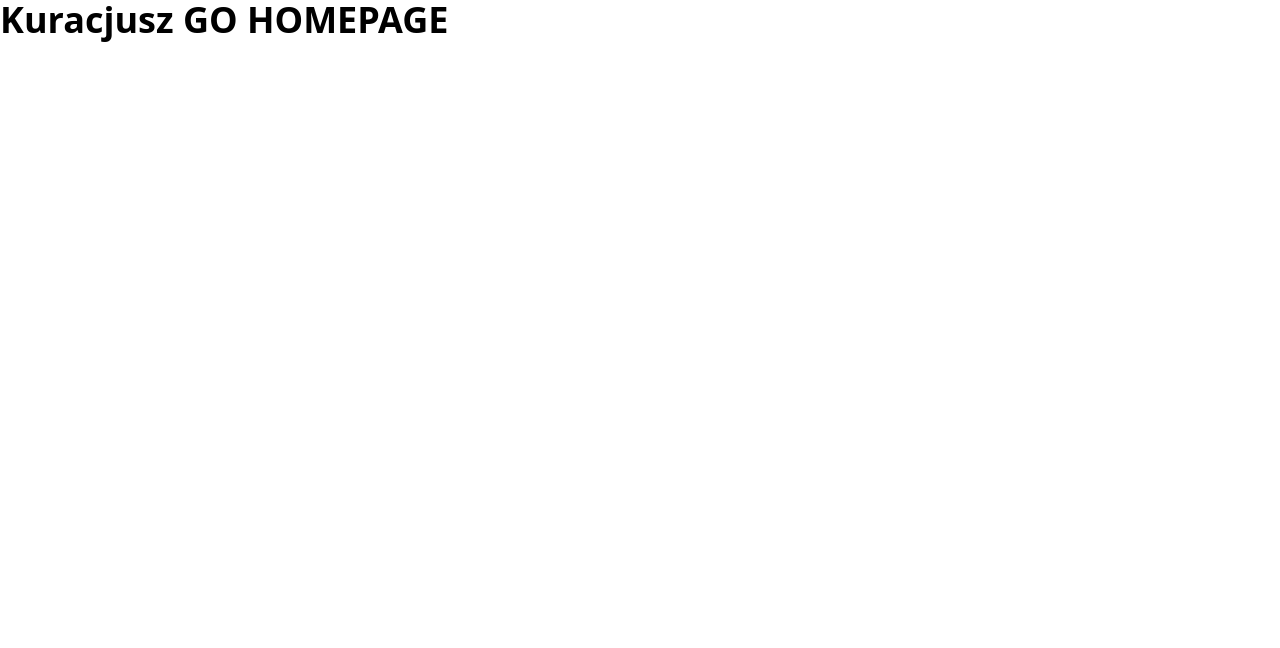
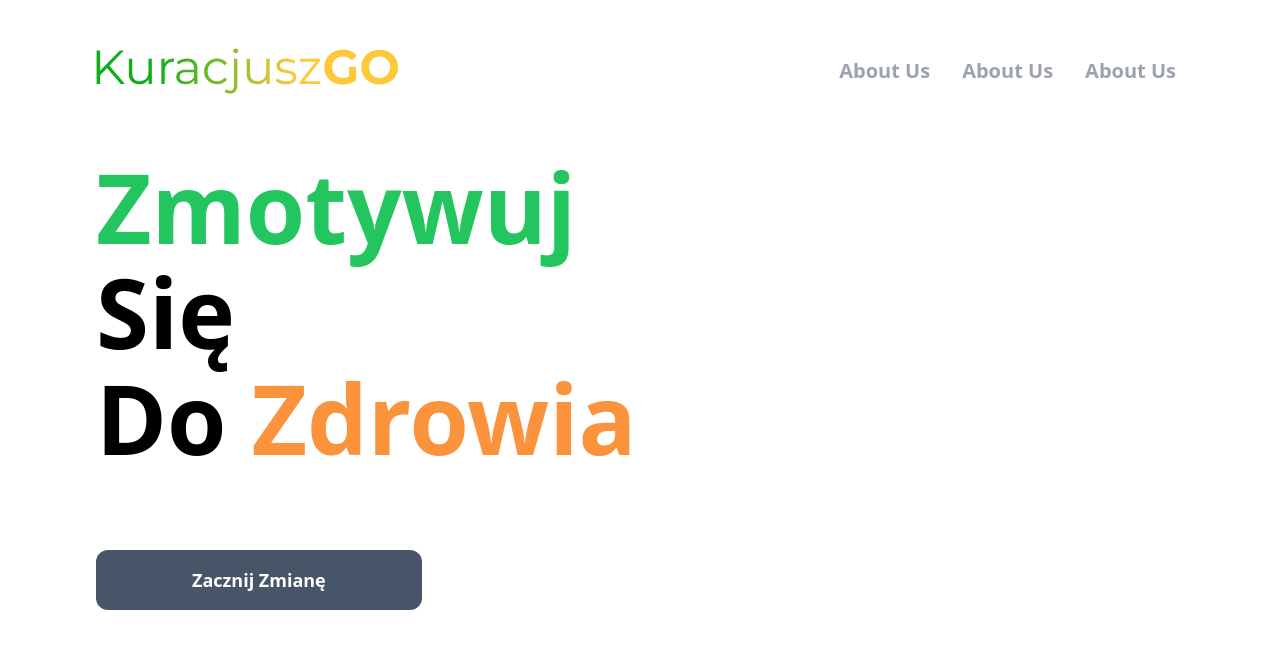
Before and after one commit to xFluzr/kuracjuszgo, a React (Vite) app in the folder kuracjusz_go_frontend/: page / in a window 1280 px wide. Shown: the top 648 px of the page. Built offline with nearby package versions, Linux system fonts and the light colour scheme.

Commit message:
feat: Navbar,LandingPage,Begin chagne button

```diff
--- /dev/null
+++ b/kuracjusz_go_frontend/src/components/Button/Button.tsx
@@ -0,0 +1,12 @@
+import { Link } from "react-router-dom"
+
+type ButtonProps={
+    text:string,
+    link:string,
+    isActive?:boolean
+}
+export default function Button({text,link}:ButtonProps){
+    return (
+        <Link to={`/${link}`} className="rounded-xl bg-slate-600 text-white px-24 mt-20 py-4 font-bold text-lg">{text}</Link>
+    )
+}
--- /dev/null
+++ b/kuracjusz_go_frontend/src/components/LandingPage/LandingPage.tsx
@@ -0,0 +1,17 @@
+import Button from "../Button/Button";
+
+export default function LandingPage() {
+  return (
+    <main className="flex items-center justify-start w-full h-[calc(100%-20rem)]">
+      <div className="w-1/2 flex flex-col justify-center  items-start">
+        <h1 className="text-8xl  font-bold leading-[1.1]">
+          <span className="text-green-500">Zmotywuj</span> Się
+          <br />
+          Do <span className="text-orange-400">Zdrowia</span>
+        </h1>
+        <Button link="login" text="Zacznij Zmianę" />
+      </div>
+      <div className="w-1/2"></div>
+    </main>
+  );
+}
--- /dev/null
+++ b/kuracjusz_go_frontend/src/components/Navbar/Navbar.tsx
@@ -0,0 +1,28 @@
+import NavbarLinks from "./NavbarLinks/NavbarLinks";
+import logo from '../../assets/logoNavbar.svg'
+
+const links=[
+    {
+        label:'About Us',
+        href:'/about'
+    },
+    {
+        label:'About Us',
+        href:'/about'
+    },
+    {
+        label:'About Us',
+        href:'/about'
+    }
+]
+
+export default function Navbar(){
+    return(
+        <nav className="flex justify-between py-12 ">
+            <div>
+               <img src={logo} alt=""/>
+            </div>
+            <NavbarLinks links={links} />
+        </nav>
+    );
+}
--- /dev/null
+++ b/kuracjusz_go_frontend/src/components/Navbar/NavbarLinks/NavbarLinks.tsx
@@ -0,0 +1,21 @@
+import { Link } from "react-router-dom";
+
+type NavbarLinksProps = {
+  links: { label: string; href: string }[];
+};
+export default function NavbarLinks({ links }: NavbarLinksProps) {
+  return (
+    <ul className="flex flex-row gap-4 font-bold ">
+      {links.map((link, index) => (
+        <li
+          className=" flex justify-center items-center px-2 rounded-lg transition-all hover:shadow-sm"
+          key={index}
+        >
+          <Link className="text-gray-400 text-xl" to={link.href}>
+            {link.label}
+          </Link>
+        </li>
+      ))}
+    </ul>
+  );
+}
--- a/kuracjusz_go_frontend/src/index.css
+++ b/kuracjusz_go_frontend/src/index.css
@@ -1,3 +1,7 @@
 @tailwind base;
 @tailwind components;
 @tailwind utilities;
+html,body,#root{
+    width: 100%;
+    height: 100%;
+}
--- a/kuracjusz_go_frontend/src/pages/Home.tsx
+++ b/kuracjusz_go_frontend/src/pages/Home.tsx
@@ -1,7 +1,11 @@
+import LandingPage from "../components/LandingPage/LandingPage";
+import Navbar from "../components/Navbar/Navbar";
+
 const Home = () => {
   return (
-    <div>
-      <h1 className="text-4xl font-bold">Kuracjusz GO HOMEPAGE</h1>
+    <div className="lg:px-24 md:px-12 max-sm:px-4 w-full h-full">
+      <Navbar/>
+      <LandingPage/>
     </div>
   );
 };
--- a/kuracjusz_go_frontend/src/pages/Login.tsx
+++ b/kuracjusz_go_frontend/src/pages/Login.tsx
@@ -1,5 +1,14 @@
+import Navbar from "../components/Navbar/Navbar";
+
 const Login = () => {
-  return <div>Login Kuracjusz</div>;
+  return (
+    <>
+    <Navbar/>
+    <main>
+      Login form
+    </main>
+    </>
+  )
 };
 
 export default Login;
```
Also changed, not shown: kuracjusz_go_frontend/src/assets/logoNavbar.svg (added).
